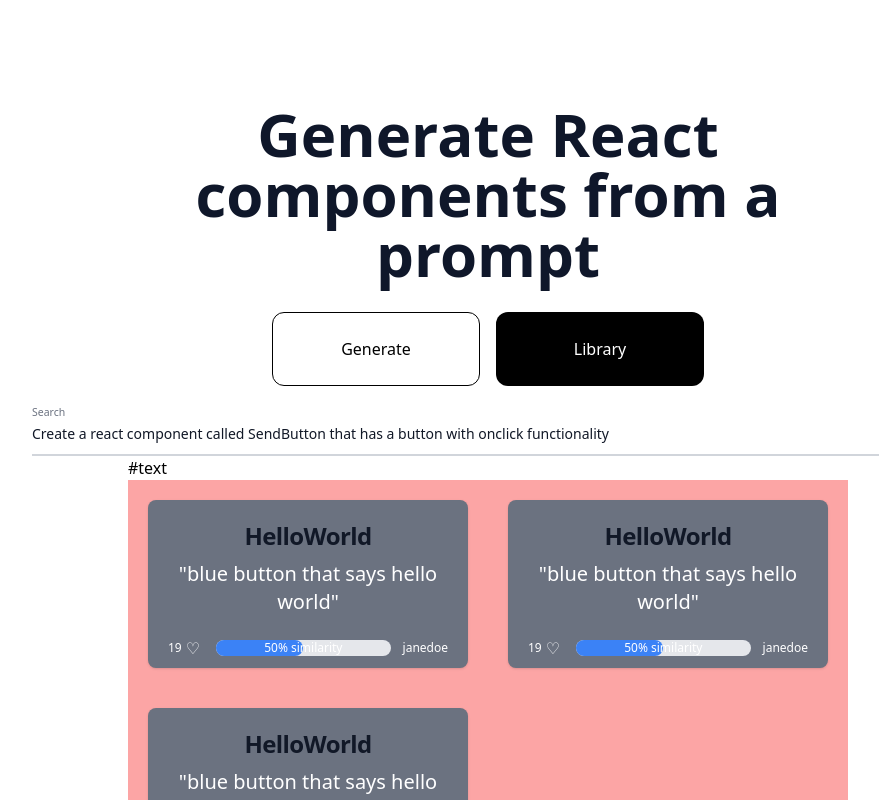
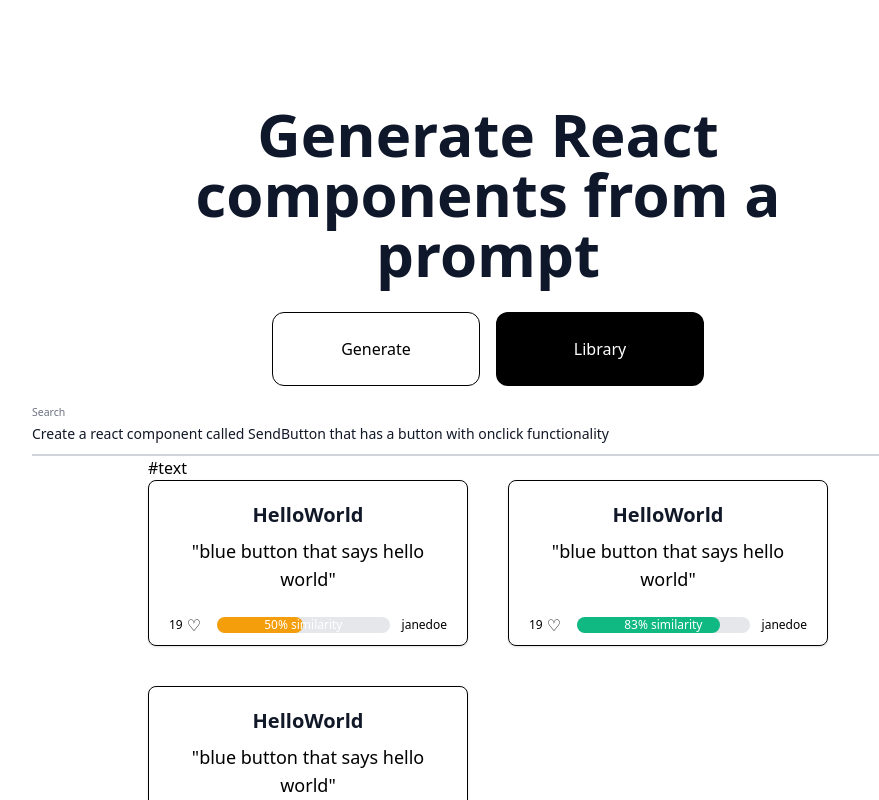
Before and after one commit to MagiLink/frontend, a React (Vite) app: page / in a window 1280 px wide. Both pictures are taken after a click on the button "Library". Shown: the top 800 px of the page, without its empty margins (152-1031 px from the left). Built offline with nearby package versions, Linux system fonts and the light colour scheme; no server answers.

Commit message:
adds similarity score colours

```diff
--- a/src/components/CardComponent.jsx
+++ b/src/components/CardComponent.jsx
@@ -17,6 +17,20 @@ function CardComponent({ data }) {
 		}
 	};
 
+	const progressBarColor = (score) => {
+		console.log('percentage: ', score);
+
+		if (score <= 25) {
+			return '#EF4444';
+		} else if (score <= 50) {
+			return '#F59E0B';
+		} else if (score <= 75) {
+			return '#FCD34D';
+		} else {
+			return '#10B981';
+		}
+	};
+
 	useEffect(() => {
 		if (liked) {
 			setLocalUpvotes(localUpvotes + 1);
@@ -26,15 +40,15 @@ function CardComponent({ data }) {
 	}, [liked]);
 
 	return (
-		<div className="w-80 bg-gray-500 rounded-lg shadow m-5">
+		<div className="w-80  border border-black rounded-lg shadow">
 			{/* <CodePreview generatedCode={component} /> */}
 			<div className="p-5 pb-2 flex flex-col items-center">
-				<h5 className="mb-2 text-2xl font-bold tracking-tight text-gray-900 dark:text-white">{component_name}</h5>
+				<h1 className="mb-2 text-xl font-bold text-gray-900">{component_name}</h1>
 
-				<p className="mb-5 text-xl  text-center font-normal text-white">"{prompt}"</p>
+				<p className="mb-5 text-lg  text-center font-normal text-black">"{prompt}"</p>
 
 				<div className="text-xs font-light flex w-full  justify-between items-center">
-					<div className="text-white flex items-center">
+					<div className="text-black flex items-center">
 						<span>{localUpvotes}</span>
 
 						<button className=" text-base px-1" onClick={handleLikePress}>
@@ -44,7 +58,11 @@ function CardComponent({ data }) {
 
 					<div className="relative w-full bg-gray-200 rounded-full dark:bg-gray-700 mx-3 h-4 ">
 						<div
-							style={{ width: `${similarityScore}%`, backgroundColor: '#3B82F6', height: '100%' }}
+							style={{
+								width: `${similarityScore}%`,
+								backgroundColor: progressBarColor(similarityScore),
+								height: '100%',
+							}}
 							className="text-xs absolute  font-medium left-0 top-0 text-blue-100 text-center p-0.5 leading-none rounded-full  z-0"
 						></div>
 						<p className="justify-center items-center flex absolute w-full top-0 text-white text-center">
@@ -52,7 +70,7 @@ function CardComponent({ data }) {
 						</p>
 					</div>
 
-					<div className="text-white">{username || 'anon'}</div>
+					<div className="text-black">{username || 'anon'}</div>
 				</div>
 			</div>
 		</div>
--- a/src/pages/Library.jsx
+++ b/src/pages/Library.jsx
@@ -20,7 +20,7 @@ const DUMMY_SEARCH_RESULTS = [
 		component: `() => {
 		return <h1>Hello, world!</h1>;
 	}`,
-		score: 0.5,
+		score: 0.83,
 		component_name: 'HelloWorld',
 		upvotes: 20,
 		username: 'janedoe',
@@ -31,7 +31,7 @@ const DUMMY_SEARCH_RESULTS = [
 		component: `() => {
 		return <h1>Hello, world!</h1>;
 	}`,
-		score: 0.5,
+		score: 0.22,
 		component_name: 'HelloWorld',
 		upvotes: 20,
 		username: 'janedoe',
@@ -132,7 +132,7 @@ function Library() {
 										<h1>#{category}</h1>
 									</div>
 
-									<div className="max-w-3xl bg-red-300 grid grid-cols-2">
+									<div className="max-w-3xl gap-10 grid grid-cols-3 sm:grid-cols-2 ">
 										{components.map((data, index) => {
 											return <CardComponent key={index} data={data} />;
 										})}
```
